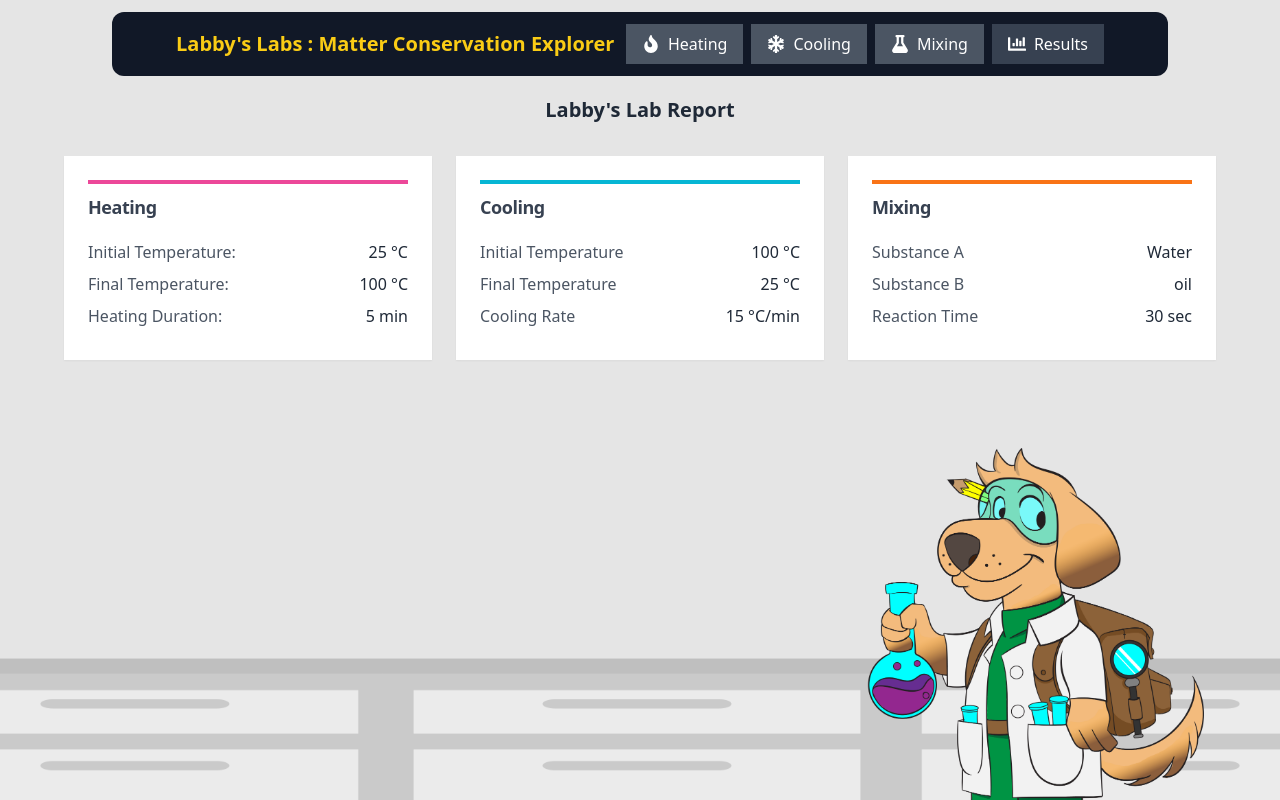
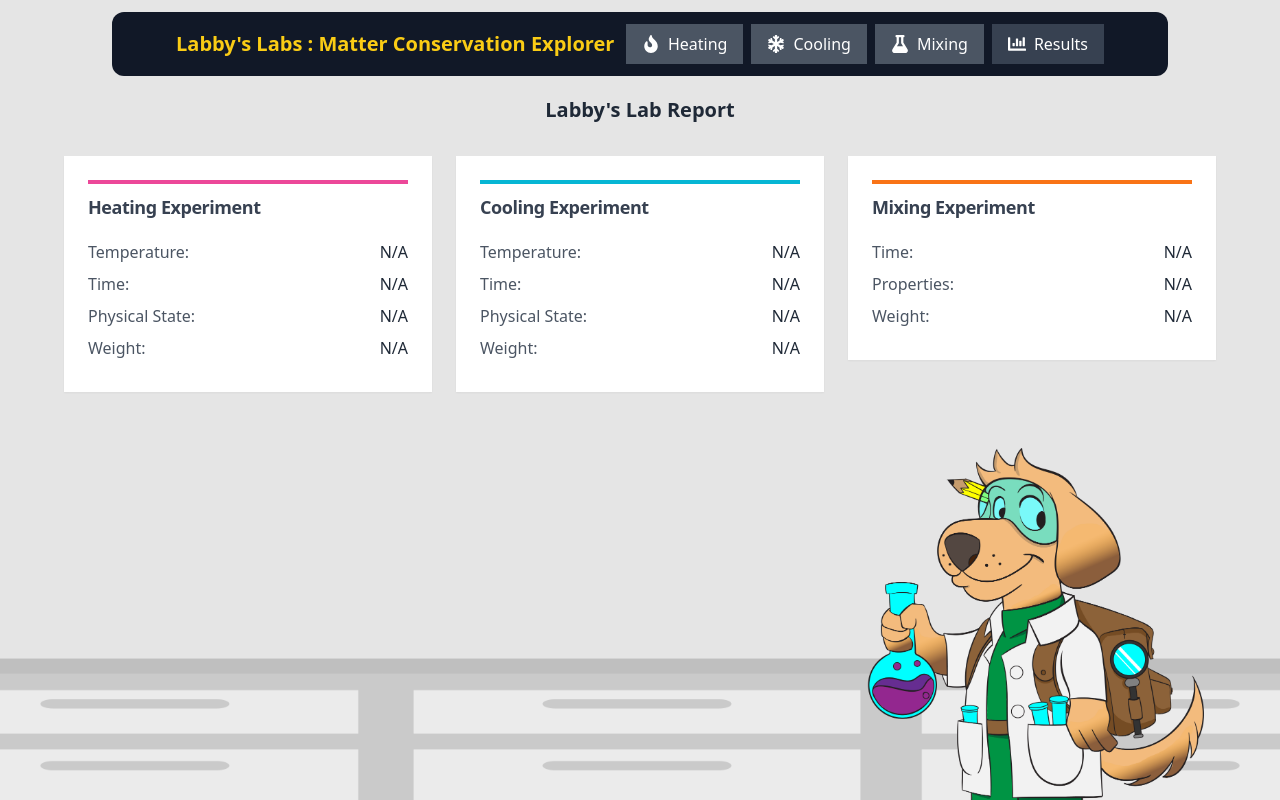
Before and after one commit to SWASTI-SUNDAR/gizmo2, a React (Vite) app: page /#/result in a window 1280 px wide. Built offline with nearby package versions, Linux system fonts and the light colour scheme.

Commit message:
Refactor ResultPage and experiment components to improve data handling and UI presentation for heating, cooling, and mixing experiments

```diff
--- a/src/components/ResultPage.jsx
+++ b/src/components/ResultPage.jsx
@@ -31,6 +31,14 @@ const ScienceSimulationUI = () => {
     useContext(ExperimentContext);
   // alert("Result Page");
   console.log(heatingData, coolingData, mixingData);
+  // Get first recorded data point from each experiment
+  const heatingEntry =
+    heatingData && heatingData.length > 0 ? heatingData[0] : null;
+  const coolingEntry =
+    coolingData && coolingData.length > 0 ? coolingData[0] : null;
+  const mixingEntry =
+    mixingData && mixingData.length > 0 ? mixingData[0] : null;
+
   return (
     <div
       style={{ backgroundImage: "url(result-page-bg.png)" }}
@@ -49,51 +57,62 @@ const ScienceSimulationUI = () => {
         </div>
         <div className="grid grid-cols-1 md:grid-cols-3 gap-6">
           <div className="col-span-1">
-            <ExperimentCard title="Heating" color="bg-pink-500">
+            <ExperimentCard title="Heating Experiment" color="bg-pink-500">
               <ParameterRow
-                label="Initial Temperature:"
-                value={(heatingData && heatingData[0]?.initialTemp) || "25 °C"}
+                label="Temperature:"
+                value={heatingEntry ? `${heatingEntry.temperature} °C` : "N/A"}
               />
               <ParameterRow
-                label="Final Temperature:"
-                value={(heatingData && heatingData[0]?.finalTemp) || "100 °C"}
+                label="Time:"
+                value={heatingEntry ? `${heatingEntry.time} seconds` : "N/A"}
               />
               <ParameterRow
-                label="Heating Duration:"
-                value={(heatingData && heatingData[0]?.duration) || "5 min"}
+                label="Physical State:"
+                value={heatingEntry ? heatingEntry.state : "N/A"}
+              />
+              <ParameterRow
+                label="Weight:"
+                value={heatingEntry ? `${heatingEntry.weight} g` : "N/A"}
               />
             </ExperimentCard>
           </div>
 
           <div className="col-span-1">
-            <ExperimentCard title="Cooling" color="bg-cyan-500">
+            <ExperimentCard title="Cooling Experiment" color="bg-cyan-500">
               <ParameterRow
-                label="Initial Temperature"
-                value={(coolingData && coolingData[0]?.initialTemp) || "100 °C"}
+                label="Temperature:"
+                value={coolingEntry ? `${coolingEntry.temperature} °C` : "N/A"}
               />
               <ParameterRow
-                label="Final Temperature"
-                value={(coolingData && coolingData[0]?.finalTemp) || "25 °C"}
+                label="Time:"
+                value={coolingEntry ? `${coolingEntry.time} seconds` : "N/A"}
               />
               <ParameterRow
-                label="Cooling Rate"
-                value={(coolingData && coolingData[0]?.rate) || "15 °C/min"}
+                label="Physical State:"
+                value={coolingEntry ? coolingEntry.state : "N/A"}
+              />
+              <ParameterRow
+                label="Weight:"
+                value={coolingEntry ? `${coolingEntry.weight} g` : "N/A"}
               />
             </ExperimentCard>
           </div>
+
           <div className="col-span-1">
-            <ExperimentCard title="Mixing" color="bg-orange-500">
+            <ExperimentCard title="Mixing Experiment" color="bg-orange-500">
               <ParameterRow
-                label="Substance A"
-                value={(mixingData && mixingData[0]?.substanceA) || "Water"}
+                label="Time:"
+                value={mixingEntry ? `${mixingEntry.time} seconds` : "N/A"}
               />
               <ParameterRow
-                label="Substance B"
-                value={(mixingData && mixingData[0]?.substanceB) || "oil"}
+                label="Properties:"
+                value={mixingEntry ? mixingEntry.properties : "N/A"}
               />
               <ParameterRow
-                label="Reaction Time"
-                value={(mixingData && mixingData[0]?.reactionTime) || "30 sec"}
+                label="Weight:"
+                value={
+                  mixingEntry ? `${mixingEntry.weight.toFixed(2)} g` : "N/A"
+                }
               />
             </ExperimentCard>
           </div>
--- a/src/pages/Cooling.jsx
+++ b/src/pages/Cooling.jsx
@@ -1,4 +1,4 @@
-import React, { useState, useEffect } from "react";
+import React, { useState, useEffect, useContext } from "react";
 import {
   LineChart,
   Line,
@@ -19,6 +19,7 @@ import {
   Pause,
   Play,
 } from "lucide-react";
+import { ExperimentContext } from "../context/Context";
 
 const LabysLabCoolingSubstances = () => {
   // State variables
@@ -32,6 +33,7 @@ const LabysLabCoolingSubstances = () => {
   const [showInfo, setShowInfo] = useState(false);
   const [showRecordConfirmation, setShowRecordConfirmation] = useState(false);
   const [recordCount, setRecordCount] = useState(0);
+  const { coolingData, setCoolingData } = useContext(ExperimentContext);
   // Add this state to your component
 
   const recordDataPoint = () => {
@@ -46,13 +48,13 @@ const LabysLabCoolingSubstances = () => {
 
     // Add to existing data
     setData((prevData) => [...prevData, newDataPoint]);
+    setCoolingData((prevData) => [...prevData, newDataPoint]); // Add this line
 
     // Update record count and show confirmation
     setRecordCount((prevCount) => prevCount + 1);
     setShowRecordConfirmation(true);
     setTimeout(() => setShowRecordConfirmation(false), 1500);
   };
-
 
   const [activeTab, setActiveTab] = useState("description");
 
--- a/src/pages/Heating.jsx
+++ b/src/pages/Heating.jsx
@@ -18,6 +18,8 @@ import {
   Legend,
   ResponsiveContainer,
 } from "recharts";
+import { useContext } from "react";
+import { ExperimentContext } from "../context/Context";
 
 const HeatingSubstancesSimulation = () => {
   // State variables
@@ -33,7 +35,7 @@ const HeatingSubstancesSimulation = () => {
 
   const [showRecordConfirmation, setShowRecordConfirmation] = useState(false);
   const [recordCount, setRecordCount] = useState(0);
-
+  const { heatingData, setHeatingData } = useContext(ExperimentContext);
   // First, add this state near your other state variables in HeatingSubstancesSimulation
   const [activeTab, setActiveTab] = useState("status");
 
@@ -226,7 +228,7 @@ const HeatingSubstancesSimulation = () => {
 
     // Add to the dataPoints array
     setDataPoints((prevData) => [...prevData, newDataPoint]);
-
+    setHeatingData((prevData) => [...prevData, newDataPoint]);
     // Update record count and show confirmation message
     setRecordCount((prevCount) => prevCount + 1);
     setShowRecordConfirmation(true);
--- a/src/pages/Mixing.jsx
+++ b/src/pages/Mixing.jsx
@@ -1,4 +1,5 @@
-import React, { useState, useEffect, useRef } from "react";
+import React, { useState, useEffect, useRef, useContext } from "react";
+import { ExperimentContext } from "../context/Context";
 
 const MixingSubstancesLab = () => {
   // State variables
@@ -12,6 +13,8 @@ const MixingSubstancesLab = () => {
   const [showBubbles, setShowBubbles] = useState(false);
   const [showRecordConfirmation, setShowRecordConfirmation] = useState(false);
   const [recordCount, setRecordCount] = useState(0);
+
+  const { mixingData, setMixingData } = useContext(ExperimentContext);
 
   const recordDataPoint = () => {
     // Create a new data point with current values
@@ -32,7 +35,7 @@ const MixingSubstancesLab = () => {
 
     // Add to the dataPoints array
     setData((prevData) => [...prevData, newDataPoint]);
-
+    setMixingData((prevData) => [...prevData, newDataPoint]); // Add this line to update context state
     // Update record count and show confirmation message
     setRecordCount((prevCount) => prevCount + 1);
     setShowRecordConfirmation(true);
@@ -300,10 +303,6 @@ const MixingSubstancesLab = () => {
       setParticleColor("#3b82f6"); // Blue
     }
   }, [secondSubstanceAdded]);
-
-
-
-
 
   // Handle second substance lever
   const handleLeverChange = (e) => {
```
